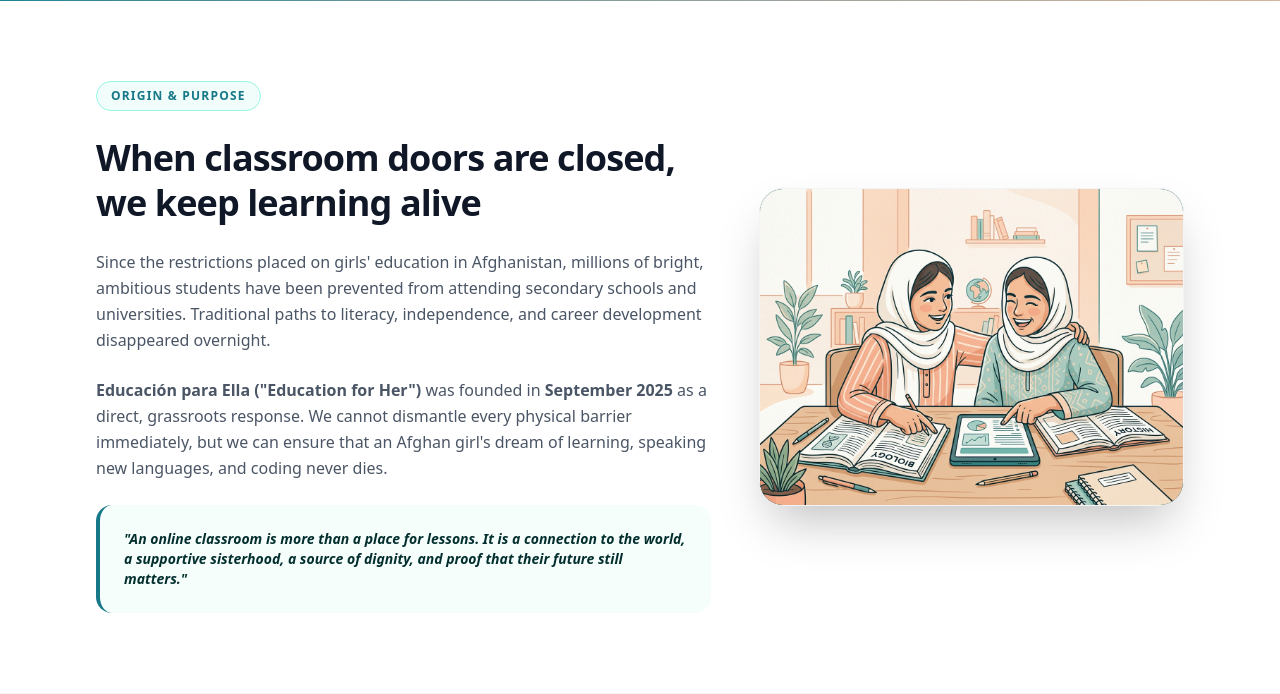
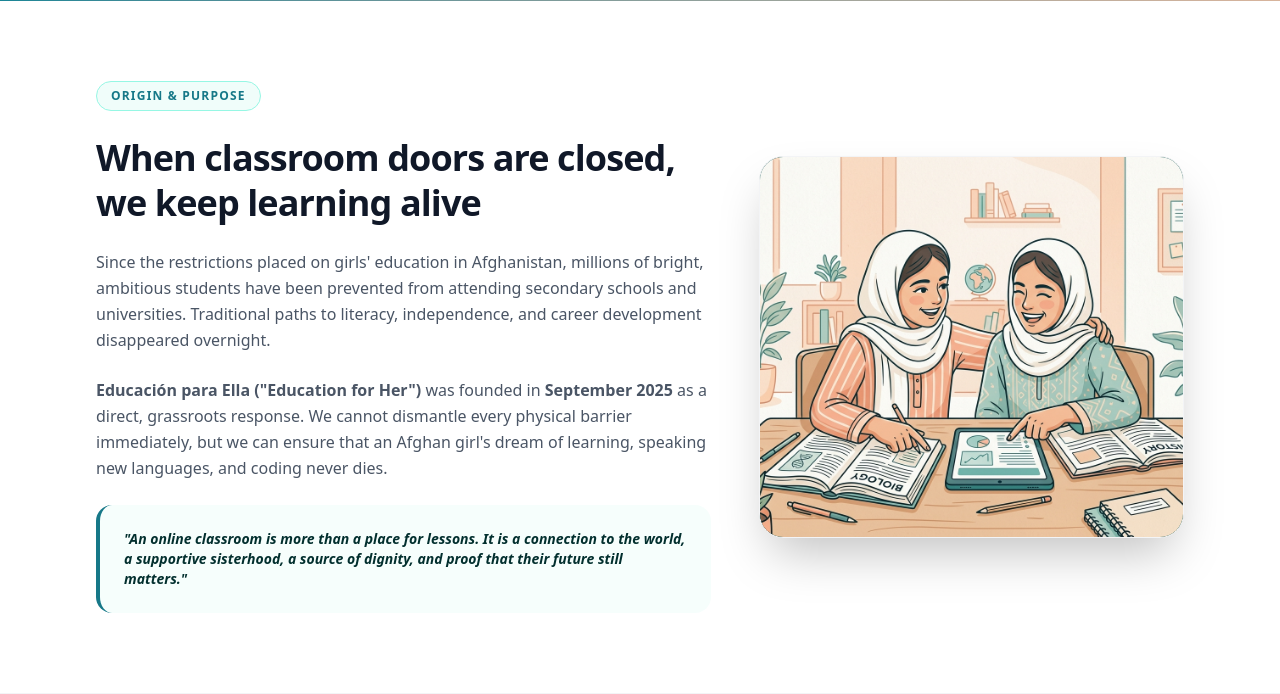
Before and after one commit to KhairullahChakir/educacion-para-ella, a Django app: page /about/ in a window 1280 px wide. Shown: the part 523-1217 px from the top of the page. Run offline with Django 5.2, Linux system fonts and the light colour scheme; data that the repository does not hold is empty.

Commit message:
Update Origin & Purpose section on About Us page with authentic Afghan classroom photo

```diff
--- a/core/templates/core/about.html
+++ b/core/templates/core/about.html
@@ -54,13 +54,13 @@
                 {% endif %}
             </div>
 
-            <div class="lg:col-span-5 flex justify-center">
-                <div class="relative w-full max-w-md">
+            <div class="lg:col-span-5 flex justify-center lg:justify-end items-center">
+                <div class="relative w-full max-w-lg">
                     <div class="rounded-3xl overflow-hidden shadow-2xl border border-gray-100 bg-teal-900">
                         {% if about_story.image %}
-                        <img src="{{ about_story.image.url }}" alt="{{ about_story.headline }}" class="w-full h-auto object-cover">
+                        <img src="{{ about_story.image.url }}" alt="{{ about_story.headline }}" class="w-full h-80 sm:h-96 lg:h-[380px] object-cover object-center">
                         {% else %}
-                        <img src="{% static 'images/hero_community.png' %}" alt="Students learning together" class="w-full h-auto object-cover">
+                        <img src="{% static 'images/hero_community.png' %}" alt="Students learning together" class="w-full h-80 sm:h-96 lg:h-[380px] object-cover object-center">
                         {% endif %}
                     </div>
                 </div>
```
Also changed, not shown: media/about_images/about_afghan_classroom_faizabad.jpg (added), media/leader_images/WhatsApp_Image_2026-08-22_at_2.21.59_PM_1.jpeg (added), theme/static/css/dist/styles.css.
